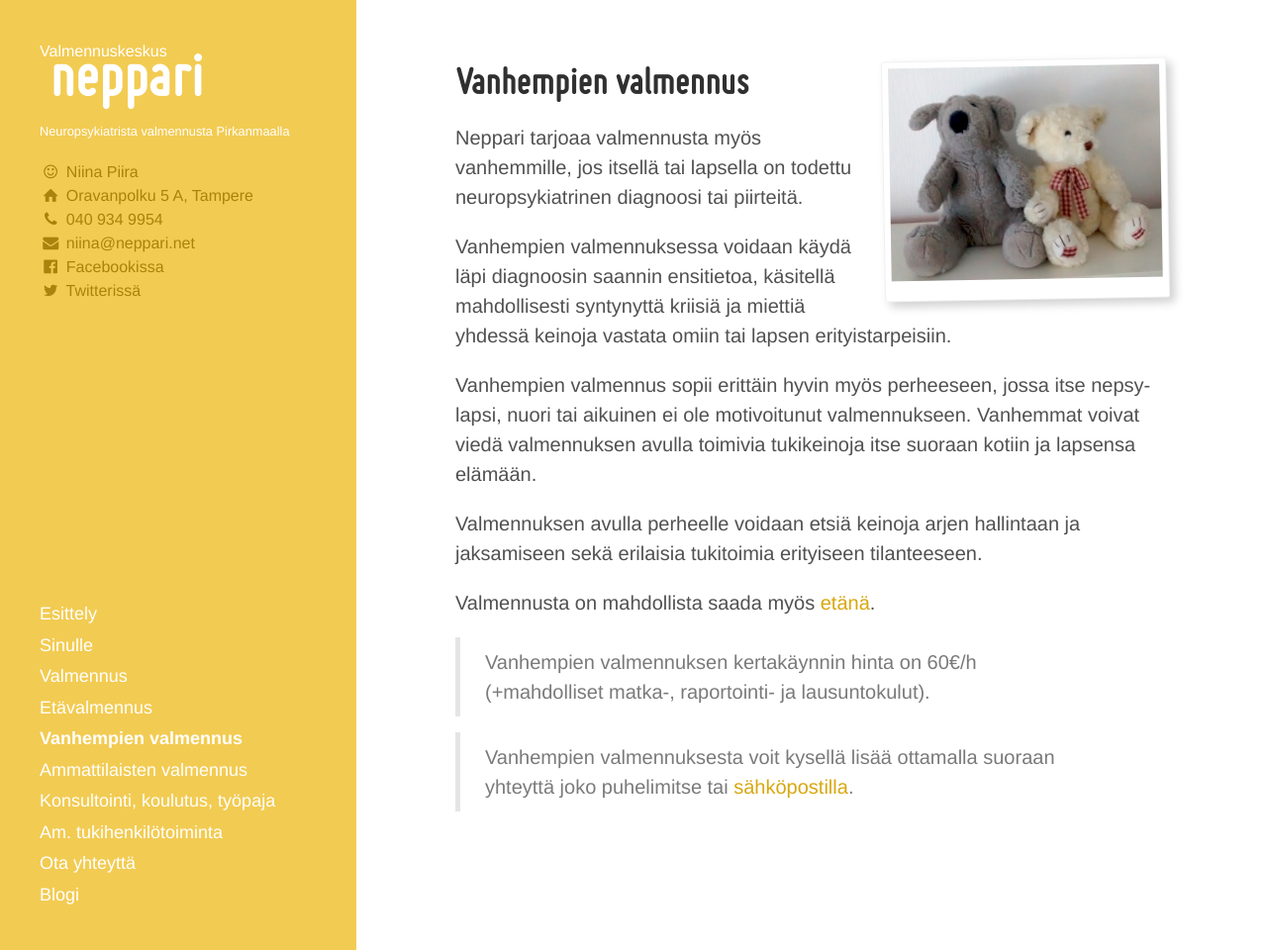
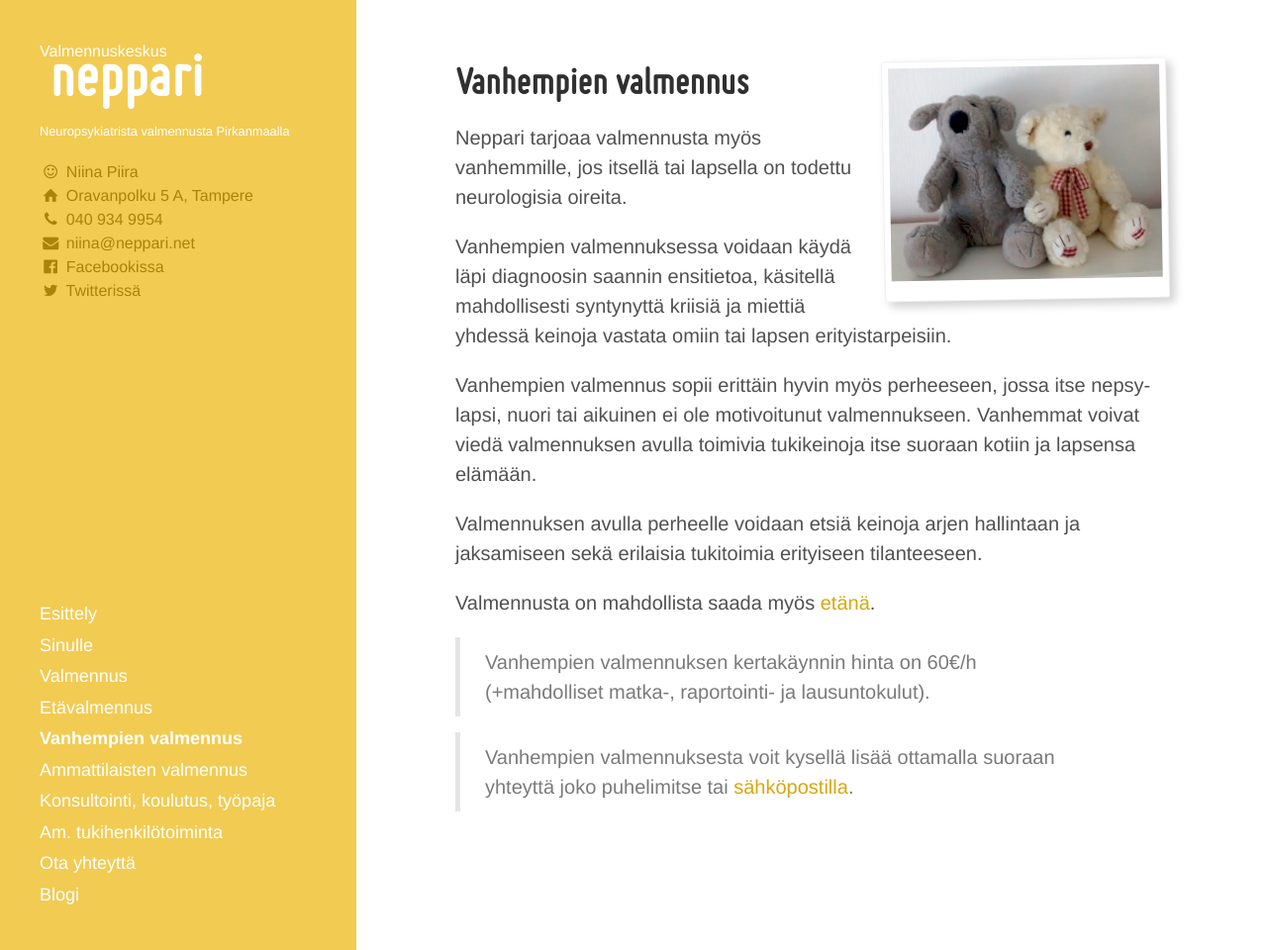
Before and after one commit to niinapiira/neppari.net, a Jekyll site: the page built from vanhempien-valmennus.md, in a window 1280 px wide and 960 px high. Shown: the whole window at 99% size. Built offline with Jekyll 4.4.1, drawn with Linux system fonts in a browser that asks for light colours.

Commit message:
Update vanhempien-valmennus.md

```diff
--- a/vanhempien-valmennus.md
+++ b/vanhempien-valmennus.md
@@ -16,7 +16,7 @@ published: true
 
 
 
-Neppari tarjoaa valmennusta myös vanhemmille, jos itsellä tai lapsella on todettu neuropsykiatrinen diagnoosi tai piirteitä.
+Neppari tarjoaa valmennusta myös vanhemmille, jos itsellä tai lapsella on todettu neurologisia oireita.
 
 Vanhempien valmennuksessa voidaan käydä läpi diagnoosin saannin ensitietoa, käsitellä mahdollisesti syntynyttä kriisiä ja miettiä yhdessä keinoja vastata omiin tai lapsen erityistarpeisiin.
 
```
